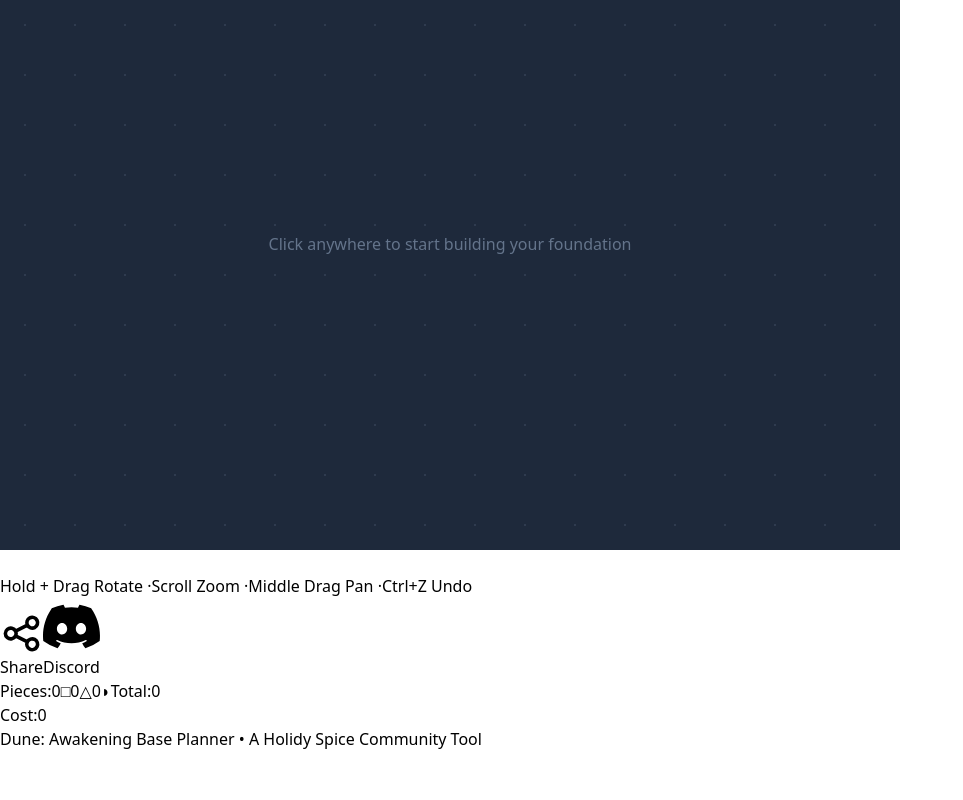
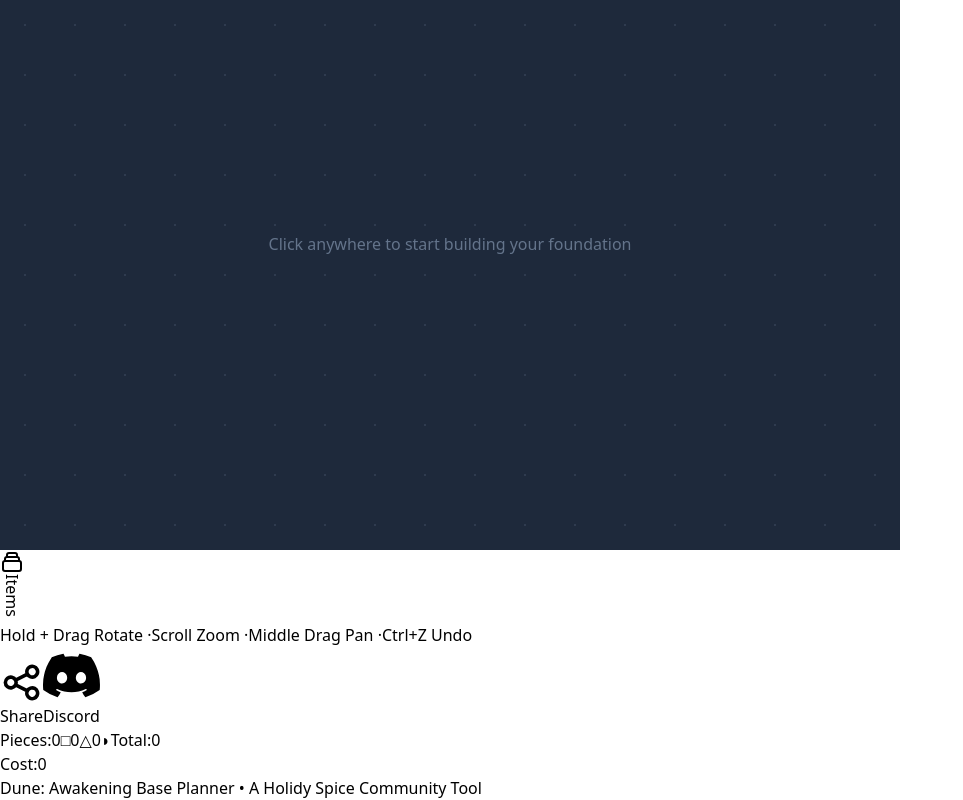
Before and after one commit to holidyspice/FoundationPlanner, a React (Vite) app: page / in a window 1280 px wide. Shown: the part 850-1650 px from the top of the page, without its empty margins (0-963 px from the left). Before the commit the page ends 1601 px from the top, so only its background shows below. Built offline with nearby package versions, Linux system fonts and the light colour scheme.

Commit message:
Improve item panel toggle with tooltip and label
- Add hover tooltip explaining the panel function
- Show building icon when collapsed instead of arrows
- Add vertical "Items" label when collapsed
- Amber hover color for better visibility

```diff
--- a/src/App.jsx
+++ b/src/App.jsx
@@ -3038,16 +3038,22 @@ export default function App() {
         {/* Toggle button */}
         <button
           onClick={() => setItemSidebarOpen(!itemSidebarOpen)}
-          className="w-full flex items-center justify-center mb-2 text-slate-400 hover:text-white"
+          className={`w-full flex flex-col items-center justify-center text-slate-400 hover:text-amber-400 transition-colors ${itemSidebarOpen ? 'mb-2' : 'mb-0'}`}
+          title={itemSidebarOpen ? 'Close item panel' : 'Open item panel - Place buildings and structures'}
         >
           {itemSidebarOpen ? (
             <svg className="w-5 h-5" fill="none" stroke="currentColor" viewBox="0 0 24 24">
               <path strokeLinecap="round" strokeLinejoin="round" strokeWidth={2} d="M13 5l7 7-7 7M5 5l7 7-7 7" />
             </svg>
           ) : (
-            <svg className="w-5 h-5" fill="none" stroke="currentColor" viewBox="0 0 24 24">
-              <path strokeLinecap="round" strokeLinejoin="round" strokeWidth={2} d="M11 19l-7-7 7-7m8 14l-7-7 7-7" />
-            </svg>
+            <>
+              <svg className="w-5 h-5 mb-1" fill="none" stroke="currentColor" viewBox="0 0 24 24">
+                <path strokeLinecap="round" strokeLinejoin="round" strokeWidth={2} d="M19 11H5m14 0a2 2 0 012 2v6a2 2 0 01-2 2H5a2 2 0 01-2-2v-6a2 2 0 012-2m14 0V9a2 2 0 00-2-2M5 11V9a2 2 0 012-2m0 0V5a2 2 0 012-2h6a2 2 0 012 2v2M7 7h10" />
+              </svg>
+              <span className="text-xs font-medium" style={{ writingMode: 'vertical-rl', textOrientation: 'mixed' }}>
+                Items
+              </span>
+            </>
           )}
         </button>
 
```
